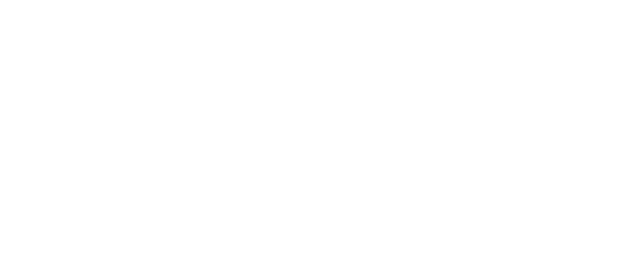
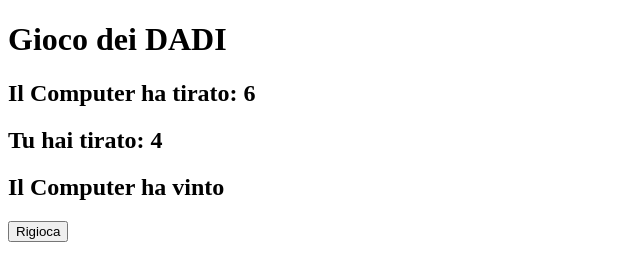
Before and after one commit to Paolo4690/js-mail-dadi, a plain HTML site: page dadi/index.html in a window 1280 px wide. Shown: the whole page, without its empty margins (0-640 px from the left). Drawn offline with Linux system fonts and the light colour scheme.

Commit message:
gioco dadi finito

```diff
--- a/dadi/index.html
+++ b/dadi/index.html
@@ -8,6 +8,12 @@
 </head>
 <body>
 
+    <h1>Gioco dei DADI</h1>
+    <h2 class="computer"></h2>
+    <h2 class="you"></h2>
+    <h2 class="result"></h2>
+    <button class="refresh">Rigioca</button>
+
     <script src="js/script.js"></script>
 </body>
 </html>
--- a/dadi/js/script.js
+++ b/dadi/js/script.js
@@ -0,0 +1,21 @@
+const valComputer = document.querySelector('.computer');
+const valUser = document.querySelector('.you');
+const risultato = document.querySelector('.result');
+const btnRefresh = document.querySelector('.refresh');
+
+let valoreDadiComputer = Math.floor(Math.random() * 6) + 1;
+let valoreDadiTu = Math.floor(Math.random() * 6) + 1;
+valComputer.innerHTML = 'Il Computer ha tirato: ' + valoreDadiComputer;
+valUser.innerHTML = 'Tu hai tirato: ' + valoreDadiTu;
+
+if (valoreDadiComputer > valoreDadiTu) {
+    risultato.innerHTML = 'Il Computer ha vinto';
+} else if (valoreDadiComputer < valoreDadiTu) {
+    risultato.innerHTML = 'Tu hai vinto';
+} else {
+    risultato.innerHTML = 'Tu e il Computer avete pareggiato, giocate di nuovo';
+}
+
+btnRefresh.addEventListener('click', function() {
+    location.reload();
+})
```
